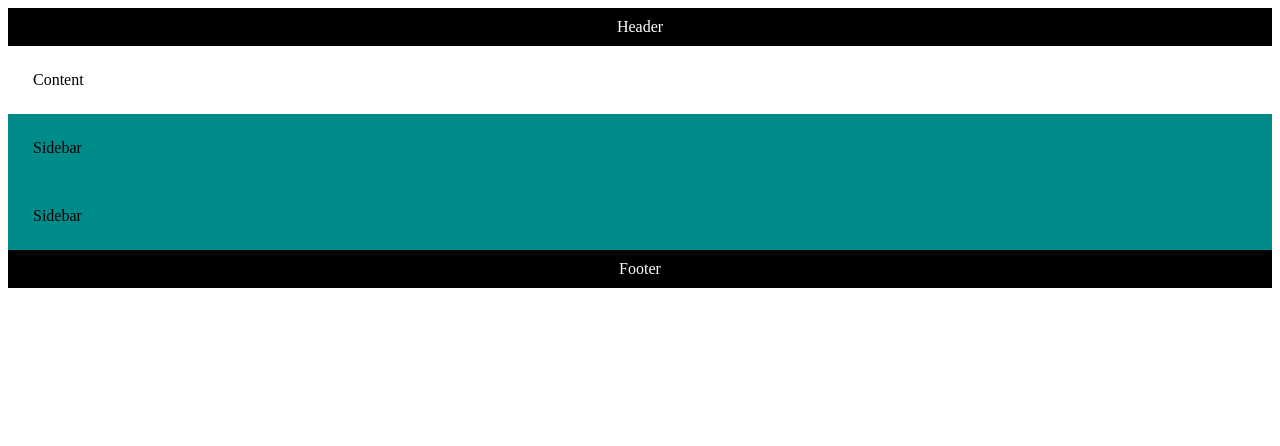
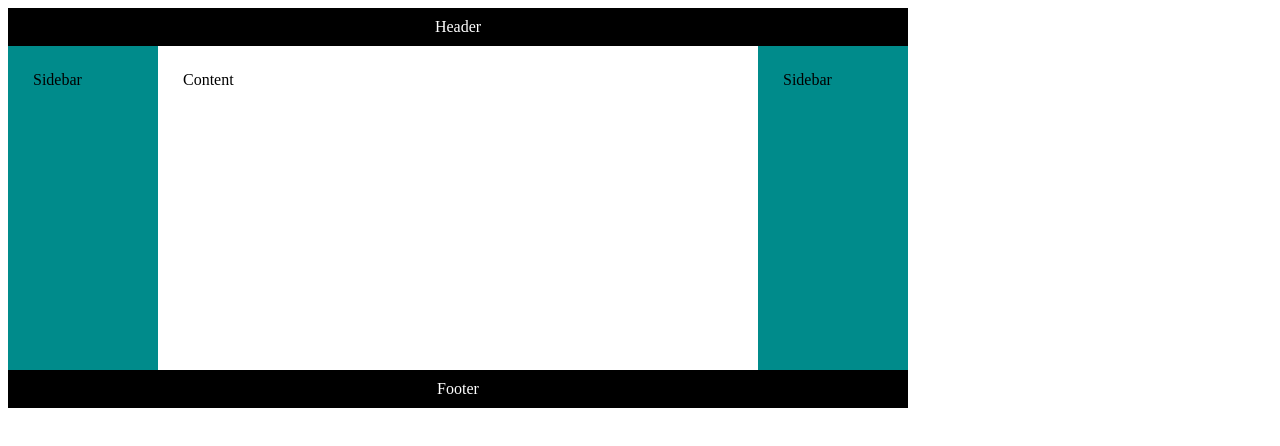
Before and after one commit to testusr/coursera-meta-frontend-dev, a plain HTML site: page html-and-css-in-detail/exercises/create-a-grid-layout/index.html in a window 1280 px wide. Drawn offline with Linux system fonts and the light colour scheme.

Commit message:
with advised changes

```diff
--- a/html-and-css-in-detail/exercises/create-a-grid-layout/styles.css
+++ b/html-and-css-in-detail/exercises/create-a-grid-layout/styles.css
@@ -1,21 +1,32 @@
-
 /* Add code for container class below */
 .container {
+  display: grid;
+  max-width: 900px;
+  min-height: 50vh;
+  grid-template-columns: 100%;
+  grid-template-rows: auto auto 1fr auto auto;
+  grid-template-areas: "header" "left" "main" "right" "footer";
+
   /* Add rules here */
 }
 /* Add media rules for container class below */
 @media (min-width: 440px) {
   .container {
     /* Add rules here */
+    grid-template-columns: 150px 1fr 150px;
+    grid-template-rows: auto 1fr auto;
+    grid-template-areas:
+      "header header header"
+      "left main right"
+      "footer footer footer";
   }
 }
-
 
 /* Properties for other selectors */
 .header {
   grid-area: header;
   padding: 10px;
-    background-color:black;
+  background-color: black;
   color: #fff;
   text-align: center;
 }
@@ -37,12 +48,12 @@
 .footer {
   grid-area: footer;
   padding: 10px;
-    background-color:black;
+  background-color: black;
   color: #fff;
   text-align: center;
 }
 
 .sidebar {
   padding: 25px;
-    background-color:darkcyan;
+  background-color: darkcyan;
 }
```
Also changed, not shown: html-and-css-in-detail/exercises/create-and-test-a-form/index.html (+2 -2 lines). Lines whose indentation alone changed are shown as unchanged.
